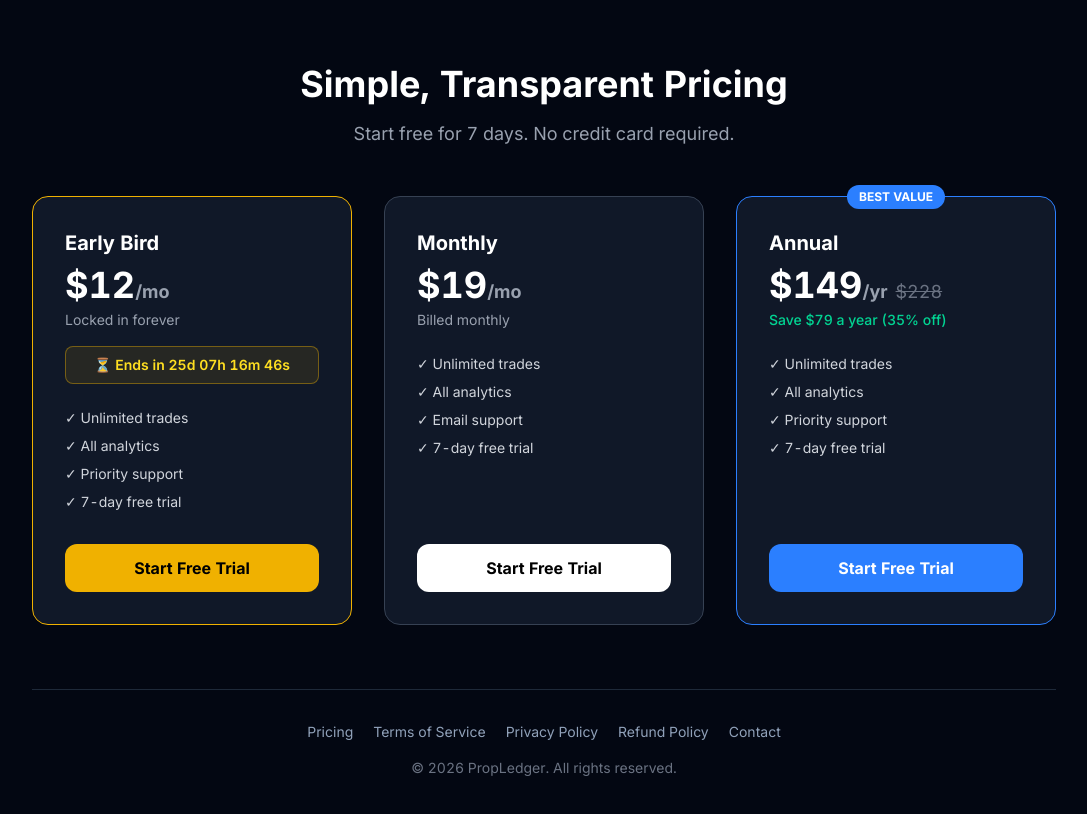
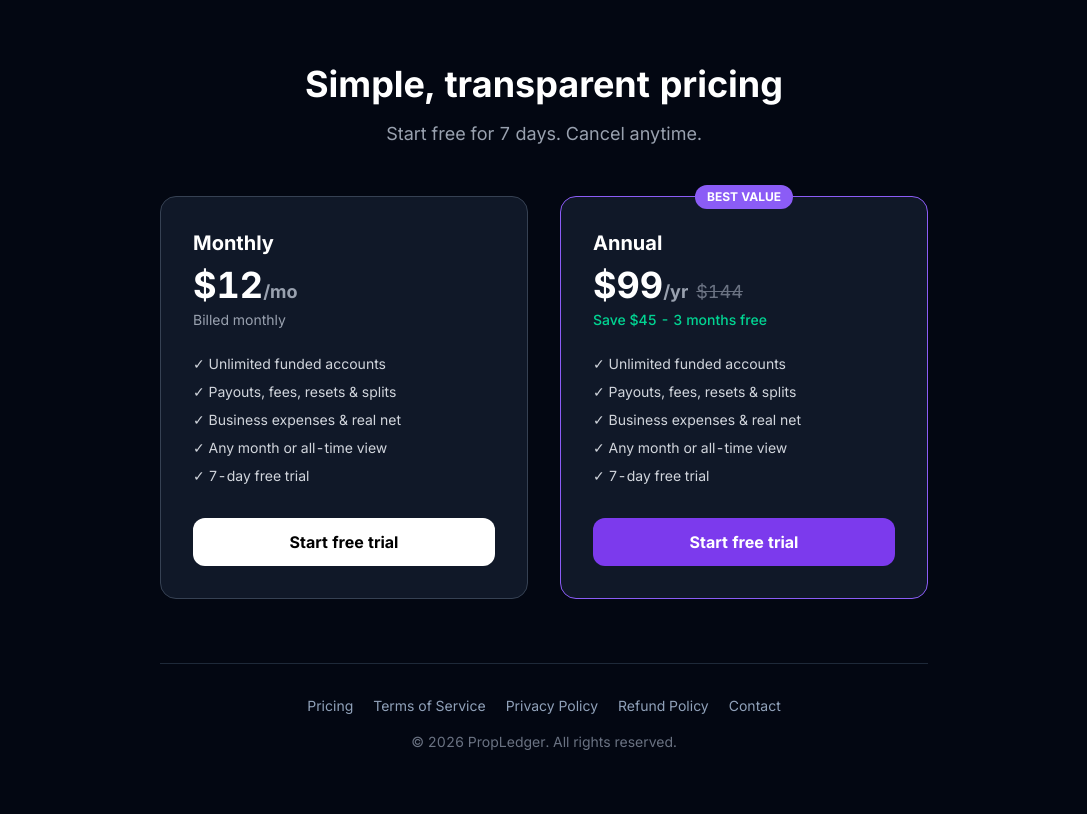
Before and after one commit to yarinx23-byte/PropLedger, a React (Vite) app: page /pricing in a window 1280 px wide. Shown: the top 814 px of the page, without its empty margins (96-1183 px from the left). Built offline with nearby package versions, Linux system fonts and the light colour scheme; no server answers.

Commit message:
Reprice: Monthly \ / Annual \, remove Early Bird, fix feature copy

```diff
--- a/src/lib/paddle.js
+++ b/src/lib/paddle.js
@@ -24,7 +24,6 @@ export async function getPaddle() {
 }
 
 export const PRICES = {
-  earlyBird: import.meta.env.VITE_PADDLE_PRICE_EARLY_BIRD,
   monthly: import.meta.env.VITE_PADDLE_PRICE_MONTHLY,
   annual: import.meta.env.VITE_PADDLE_PRICE_ANNUAL,
 }
--- a/src/pages/Pricing.jsx
+++ b/src/pages/Pricing.jsx
@@ -1,38 +1,22 @@
-import { useState, useEffect } from 'react'
+import { useState } from 'react'
 import { useNavigate } from 'react-router-dom'
 import { track } from '@vercel/analytics'
 import { getPaddle, PRICES } from '../lib/paddle'
 import { useAuth } from '../context/AuthContext'
 import LegalLinks from '../components/LegalLinks.jsx'
 
-// When the Early Bird offer ends. Update this one line when you launch
-// (e.g. set it to your launch date + 30 days).
-const EARLY_BIRD_DEADLINE = new Date('2026-07-19T23:59:59')
-
-function getTimeLeft(deadline) {
-  const ms = deadline.getTime() - Date.now()
-  if (ms <= 0) return null
-  return {
-    days: Math.floor(ms / 86400000),
-    hours: Math.floor((ms % 86400000) / 3600000),
-    minutes: Math.floor((ms % 3600000) / 60000),
-    seconds: Math.floor((ms % 60000) / 1000),
-  }
-}
+const features = [
+  'Unlimited funded accounts',
+  'Payouts, fees, resets & splits',
+  'Business expenses & real net',
+  'Any month or all-time view',
+  '7-day free trial',
+]
 
 export default function Pricing() {
   const { user } = useAuth()
   const navigate = useNavigate()
   const [loading, setLoading] = useState(null)
-  const [timeLeft, setTimeLeft] = useState(() => getTimeLeft(EARLY_BIRD_DEADLINE))
-
-  useEffect(() => {
-    const id = setInterval(() => setTimeLeft(getTimeLeft(EARLY_BIRD_DEADLINE)), 1000)
-    return () => clearInterval(id)
-  }, [])
-
-  const earlyBirdAvailable = timeLeft !== null
-  const pad = (n) => String(n).padStart(2, '0')
 
   async function handleCheckout(priceId, planName) {
     track('checkout_start', { plan: planName, loggedIn: Boolean(user) })
@@ -61,83 +45,50 @@ export default function Pricing() {
 
   return (
     <div className="min-h-screen bg-gray-950 text-white py-16 px-4">
-      <div className="max-w-5xl mx-auto">
+      <div className="max-w-3xl mx-auto">
         <div className="text-center mb-12">
-          <h1 className="text-4xl font-bold mb-4">Simple, Transparent Pricing</h1>
-          <p className="text-gray-400 text-lg">Start free for 7 days. No credit card required.</p>
+          <h1 className="text-4xl font-bold mb-4">Simple, transparent pricing</h1>
+          <p className="text-gray-400 text-lg">Start free for 7 days. Cancel anytime.</p>
         </div>
 
-        <div className="grid grid-cols-1 md:grid-cols-3 gap-8">
-          {/* Early Bird */}
-          {earlyBirdAvailable && (
-            <div className="relative flex flex-col border border-yellow-500 rounded-2xl p-8 bg-gray-900">
-              <h2 className="text-xl font-bold mb-2">Early Bird</h2>
-              <div className="text-4xl font-bold mb-1">$12<span className="text-lg text-gray-400">/mo</span></div>
-              <p className="text-gray-400 text-sm mb-4">Locked in forever</p>
-              {timeLeft && (
-                <div className="mb-6 rounded-lg border border-yellow-500/40 bg-yellow-500/10 px-3 py-2 text-center text-sm font-semibold text-yellow-300">
-                  ⏳ Ends in {timeLeft.days}d {pad(timeLeft.hours)}h {pad(timeLeft.minutes)}m {pad(timeLeft.seconds)}s
-                </div>
-              )}
-              <ul className="space-y-2 text-sm text-gray-300 mb-8">
-                <li>✓ Unlimited trades</li>
-                <li>✓ All analytics</li>
-                <li>✓ Priority support</li>
-                <li>✓ 7-day free trial</li>
-              </ul>
-              <button
-                onClick={() => handleCheckout(PRICES.earlyBird, 'earlyBird')}
-                disabled={loading === 'earlyBird'}
-                className="w-full mt-auto bg-yellow-500 hover:bg-yellow-400 text-black font-bold py-3 rounded-xl transition"
-              >
-                {loading === 'earlyBird' ? 'Loading...' : 'Start Free Trial'}
-              </button>
-            </div>
-          )}
-
+        <div className="grid grid-cols-1 md:grid-cols-2 gap-8">
           {/* Monthly */}
           <div className="flex flex-col border border-gray-700 rounded-2xl p-8 bg-gray-900">
             <h2 className="text-xl font-bold mb-2">Monthly</h2>
-            <div className="text-4xl font-bold mb-1">$19<span className="text-lg text-gray-400">/mo</span></div>
+            <div className="text-4xl font-bold mb-1">$12<span className="text-lg text-gray-400">/mo</span></div>
             <p className="text-gray-400 text-sm mb-6">Billed monthly</p>
             <ul className="space-y-2 text-sm text-gray-300 mb-8">
-              <li>✓ Unlimited trades</li>
-              <li>✓ All analytics</li>
-              <li>✓ Email support</li>
-              <li>✓ 7-day free trial</li>
+              {features.map((f) => <li key={f}>✓ {f}</li>)}
             </ul>
             <button
               onClick={() => handleCheckout(PRICES.monthly, 'monthly')}
               disabled={loading === 'monthly'}
               className="w-full mt-auto bg-white hover:bg-gray-200 text-black font-bold py-3 rounded-xl transition"
             >
-              {loading === 'monthly' ? 'Loading...' : 'Start Free Trial'}
+              {loading === 'monthly' ? 'Loading...' : 'Start free trial'}
             </button>
           </div>
 
           {/* Annual */}
-          <div className="relative flex flex-col border border-blue-500 rounded-2xl p-8 bg-gray-900">
-            <div className="absolute -top-3 left-1/2 -translate-x-1/2 bg-blue-500 text-white text-xs font-bold px-3 py-1 rounded-full">
+          <div className="relative flex flex-col border border-brand-500 rounded-2xl p-8 bg-gray-900">
+            <div className="absolute -top-3 left-1/2 -translate-x-1/2 bg-brand-500 text-white text-xs font-bold px-3 py-1 rounded-full">
               BEST VALUE
             </div>
             <h2 className="text-xl font-bold mb-2">Annual</h2>
             <div className="mb-1 flex items-baseline gap-2">
-              <span className="text-4xl font-bold">$149<span className="text-lg text-gray-400">/yr</span></span>
-              <span className="text-lg text-gray-500 line-through">$228</span>
+              <span className="text-4xl font-bold">$99<span className="text-lg text-gray-400">/yr</span></span>
+              <span className="text-lg text-gray-500 line-through">$144</span>
             </div>
-            <p className="text-emerald-400 text-sm font-medium mb-6">Save $79 a year (35% off)</p>
+            <p className="text-emerald-400 text-sm font-medium mb-6">Save $45 - 3 months free</p>
             <ul className="space-y-2 text-sm text-gray-300 mb-8">
-              <li>✓ Unlimited trades</li>
-              <li>✓ All analytics</li>
-              <li>✓ Priority support</li>
-              <li>✓ 7-day free trial</li>
+              {features.map((f) => <li key={f}>✓ {f}</li>)}
             </ul>
             <button
               onClick={() => handleCheckout(PRICES.annual, 'annual')}
               disabled={loading === 'annual'}
-              className="w-full mt-auto bg-blue-500 hover:bg-blue-400 text-white font-bold py-3 rounded-xl transition"
+              className="w-full mt-auto bg-brand-600 hover:bg-brand-500 text-white font-bold py-3 rounded-xl transition"
             >
-              {loading === 'annual' ? 'Loading...' : 'Start Free Trial'}
+              {loading === 'annual' ? 'Loading...' : 'Start free trial'}
             </button>
           </div>
         </div>
```
